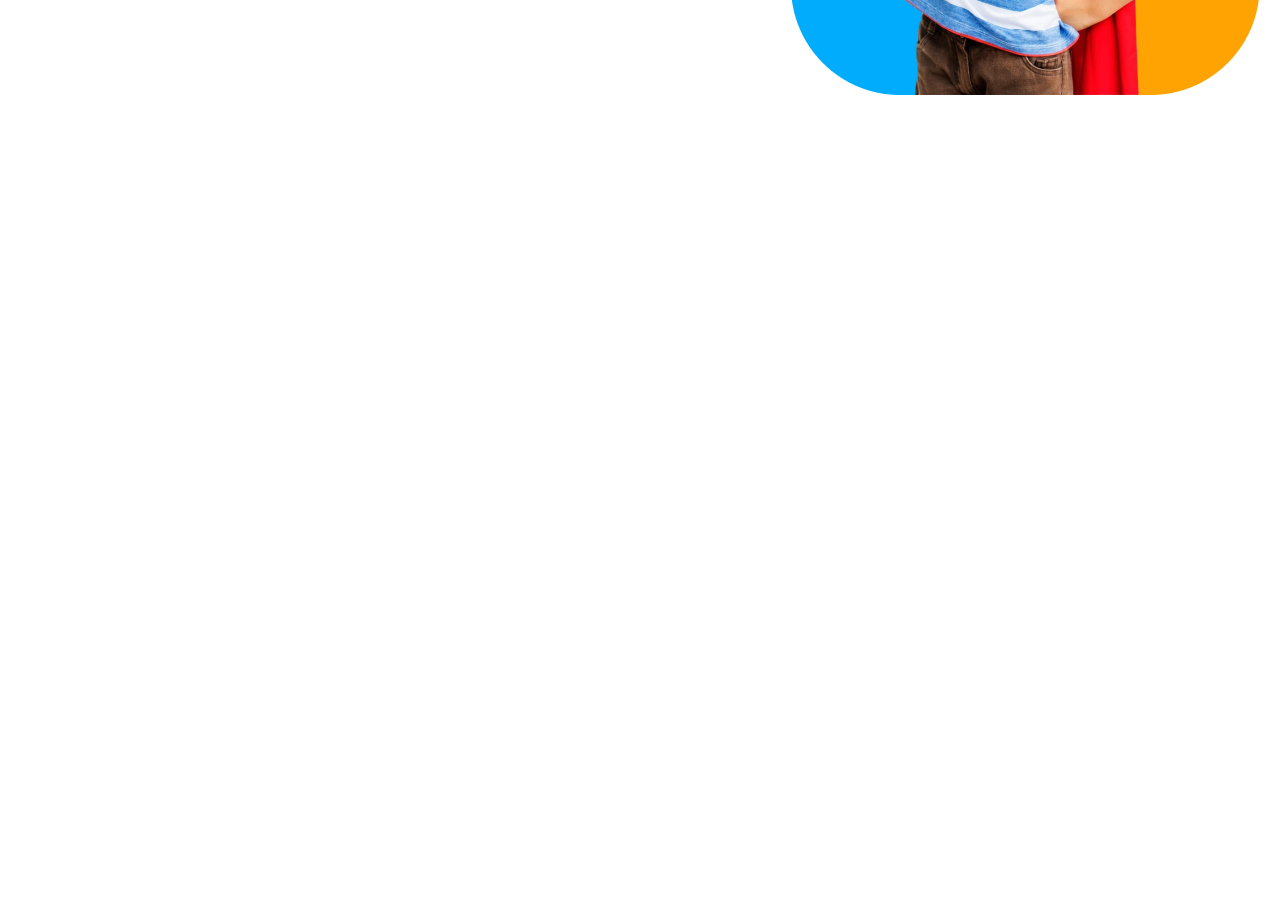
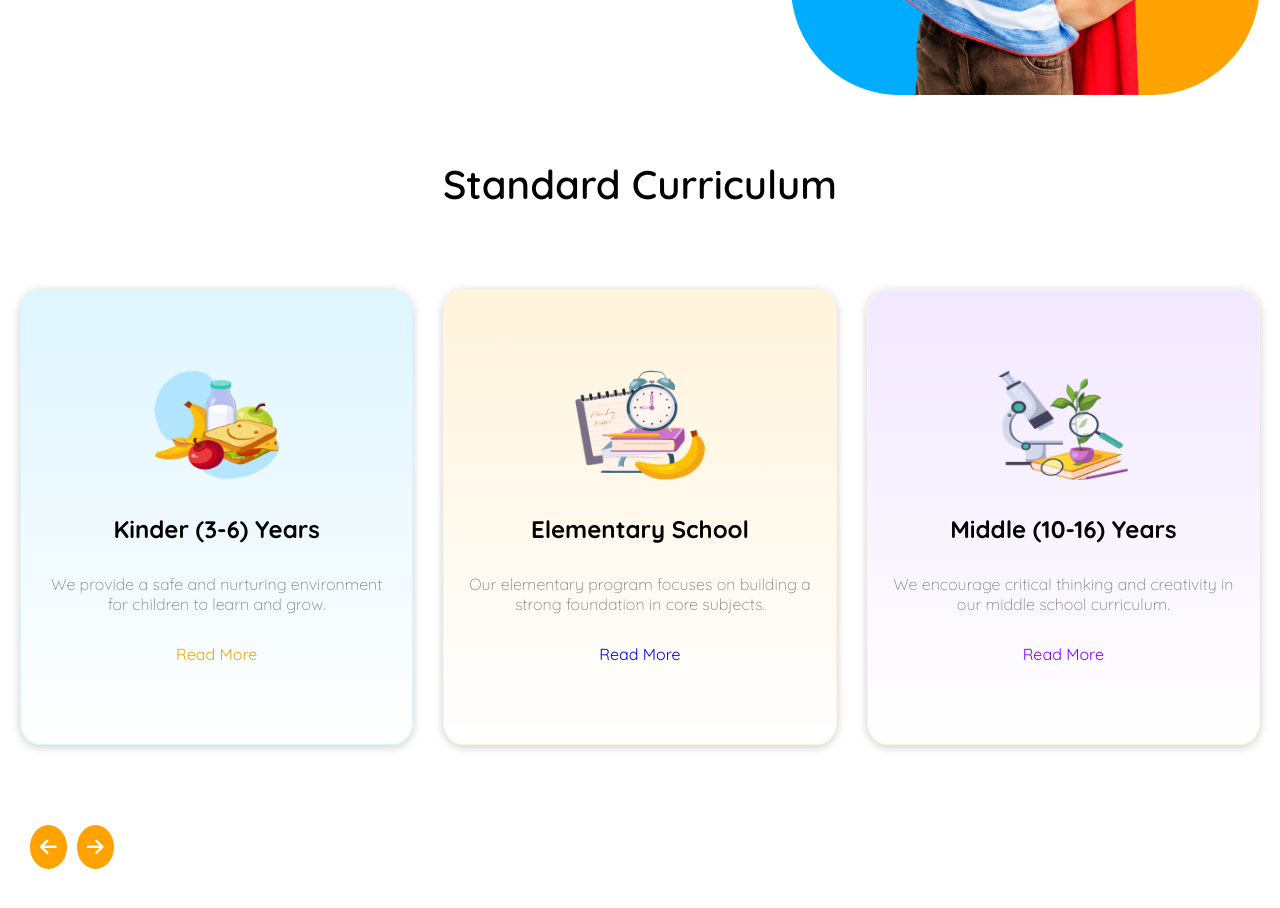
Before and after one commit to justMSARahat/A2-Kids-School, a plain HTML site: page index.html in a window 1280 px wide. Shown: the part 562-1470 px from the top of the page. Before the commit the page ends 800 px from the top, so only its background shows below. Drawn offline with Linux system fonts and the light colour scheme.

Commit message:
Second Section Done

```diff
--- a/index.html
+++ b/index.html
@@ -1,11 +1,15 @@
 <!DOCTYPE html>
 <html lang="en">
+
 <head>
     <meta charset="UTF-8">
     <meta name="viewport" content="width=device-width, initial-scale=1.0">
     <title>A2 School Bangladesh</title>
     <link rel="stylesheet" href="style.css">
+    <link rel="icon" href="./assets/logo.png" type="image/x-icon">
+    <link rel="stylesheet" href="https://cdnjs.cloudflare.com/ajax/libs/font-awesome/6.7.2/css/all.min.css">
 </head>
+
 <body>
     <header>
         <nav class="navbar flex justify-between align-center max-width">
@@ -25,8 +29,10 @@
         </nav>
         <div class="hero flex justify-between align-center max-width">
             <div class="content">
-                <h1 class="hero-title"><span class="color-1">Empowering</span> students from small age <span class="color-2">towards vision</span></h1>
-                <p class="hero-p">With the courage, Confidence, Creativity and Compassion to make their Unique Contribution in a Diverse and Dynamic World.</p>
+                <h1 class="hero-title"><span class="color-1">Empowering</span> students from small age <span
+                        class="color-2">towards vision</span></h1>
+                <p class="hero-p">With the courage, Confidence, Creativity and Compassion to make their Unique
+                    Contribution in a Diverse and Dynamic World.</p>
                 <button class="btn btn-secondary">Enroll Now</button>
             </div>
             <div class="image">
@@ -36,11 +42,53 @@
     </header>
 
     <main>
+        <section class="curriculum max-width">
+            <h2 class="section-title">
+                Standard Curriculum
+            </h2>
+            <div class="cards">
+                <div class="card card-1 text-center">
+                    <div class="card-content">
+                        <img src="./assets/kinder.png" alt="" class="card-image">
+                        <h4 class="card-title">Kinder (3-6) Years</h4>
+                        <p class="card-text">We provide a safe and nurturing environment for children to learn and grow.
+                        </p>
+                        <a href="#" class="card-link">Read More</a>
+                    </div>
+                </div>
+                <div class="card card-2 text-center">
+                    <div class="card-content">
+                        <img src="./assets/elementary.png" alt="" class="card-image">
+                        <h4 class="card-title">Elementary School</h4>
+                        <p class="card-text">Our elementary program focuses on building a strong foundation in core
+                            subjects.</p>
+                        <a href="#" class="card-link">Read More</a>
+                    </div>
+                </div>
+                <div class="card card-3 text-center">
+                    <div class="card-content">
+                        <img src="./assets/middle.png" alt="" class="card-image">
+                        <h4 class="card-title">Middle (10-16) Years</h4>
+                        <p class="card-text">We encourage critical thinking and creativity in our middle school
+                            curriculum.
+                        </p>
+                        <a href="#" class="card-link">Read More</a>
+                    </div>
+                </div>
+            </div>
+            <div class="pagination flex justify-center align-center">
+                <button class="btn btn-primary btn-pasination"><i class="fa-solid fa-arrow-left"></i></button>
+                <button class="btn btn-primary btn-pasination"><i class="fa-solid fa-arrow-right"></i></button>
 
+            </div>
+        </section>
+        <section class="stories">
+
+        </section>
     </main>
 
     <footer>
-
     </footer>
 </body>
+
 </html>
--- a/style.css
+++ b/style.css
@@ -24,6 +24,9 @@ li{
 }
 .justify-between{
     justify-content: space-between;
+}
+.text-center{
+    text-align: center;
 }
 .max-width{
     max-width: 1240px;
@@ -92,3 +95,74 @@ nav{
     margin-bottom: 24px;
     font-weight: 300;
 }
+
+.section-title{
+    font-size:2.5rem;
+    font-weight: 600;
+    margin-top: 60px;
+    margin-bottom: 80px;
+    text-align: center;
+}
+.cards{
+    display: grid;
+    grid-template-columns: repeat(3, 1fr);
+    gap: 30px;
+}
+.card{
+    padding: 20px;
+    border: 1px solid #ddd;
+    border-radius: 5%;
+    box-shadow: 0 2px 10px rgba(0, 0, 0, 0.2);
+}
+.card-content{
+    margin-bottom: 60px;
+}
+.card-image{
+    width: 130px;
+    height: 110px;
+    margin-top:60px;
+}
+.card-title{
+    font-size: 1.5rem;
+    margin-top: 30px;
+    margin-bottom: 30px;
+}
+.card-text{
+    font-size: 1rem;
+    font-weight: 300;
+    color: #808080;
+    margin-bottom: 30px;
+}
+.card-1{
+    background-image: linear-gradient(to bottom, #DEF5FF, #fff);
+    border: #DEF5FF 1px solid;
+}
+.card-1 .card-link{
+    color: #01ACFD;
+}
+.card-2{
+    background-image: linear-gradient(to bottom, #FFF4DC, #fff);
+    border: #FFF4DC 1px solid;
+}
+.card-1 .card-link{
+    color: #F0AA00;
+}
+.card-3{
+    background-image: linear-gradient(to bottom, #F2E8FF, #fff);
+    border: #FFF4DC 1px solid;
+}
+.card-3 .card-link{
+    color: #8700FF;
+}
+.pagination{
+    margin-top: 80px;
+    margin-bottom: 60px;
+}
+.btn-pasination{
+    padding: 10px;
+    border-radius: 50%;
+    margin-left: 10px;
+}
+.pagination{
+    justify-content: center¡;
+}
```
